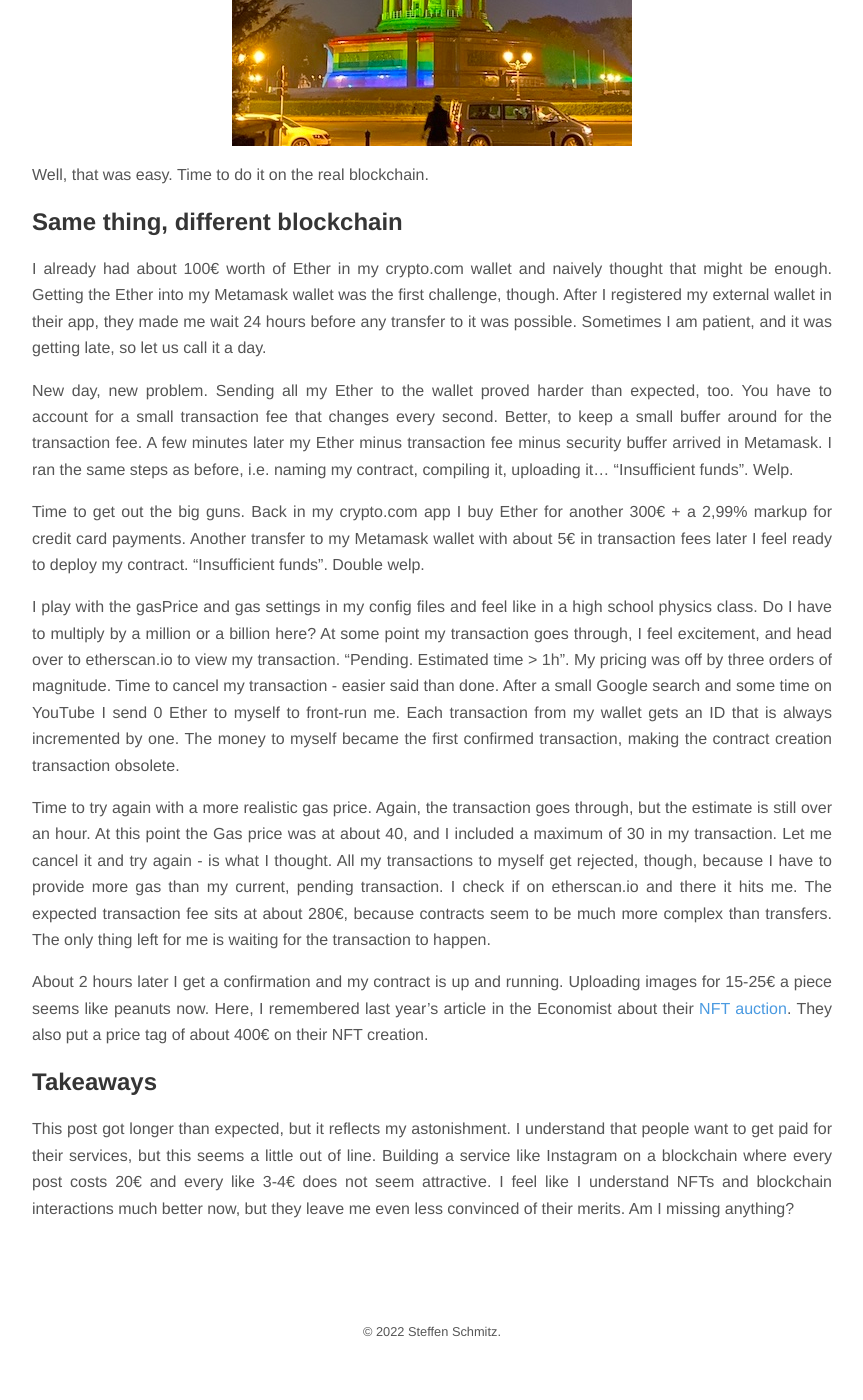
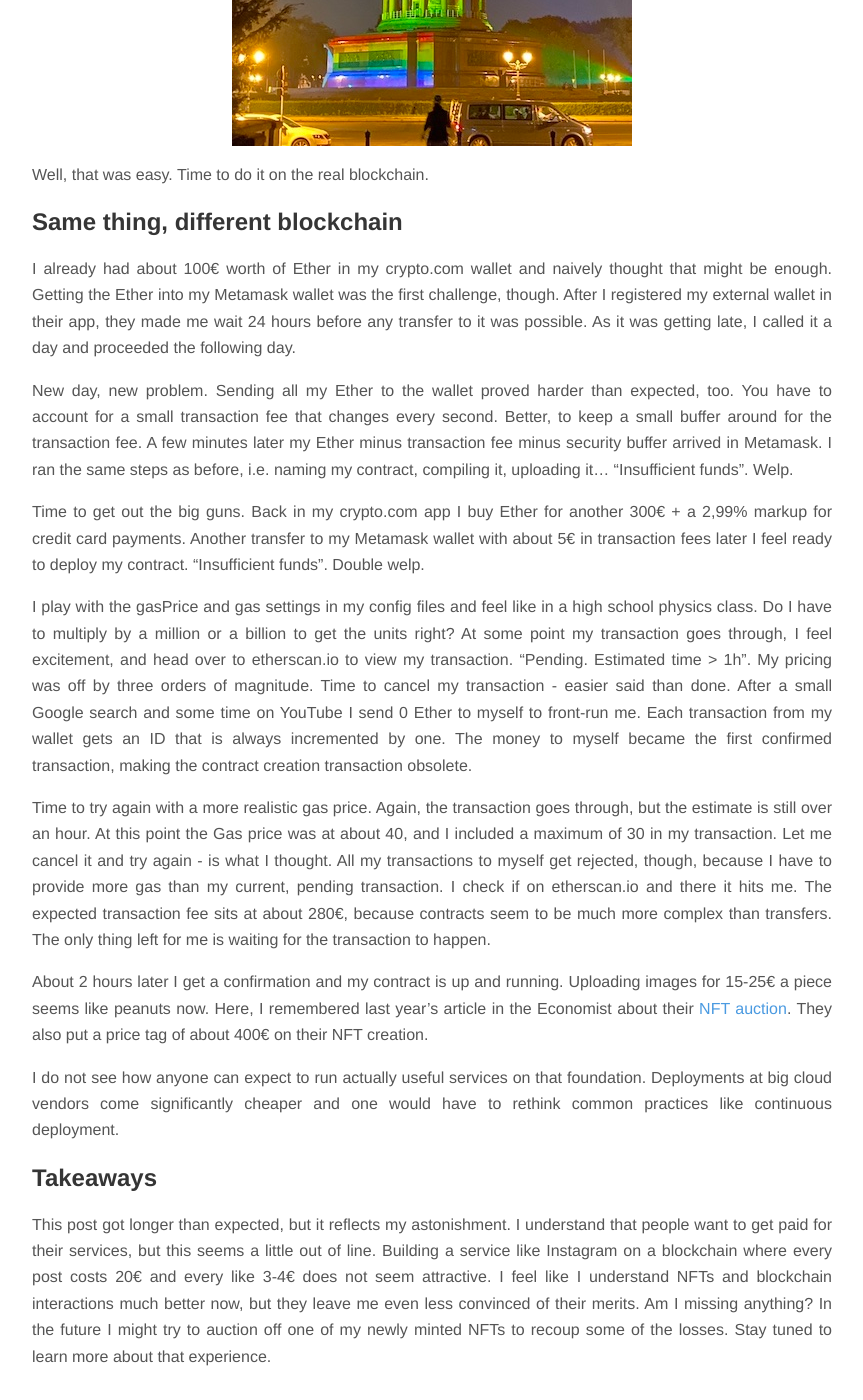
Before and after one commit to Steffen911/steffen911.github.io, a Jekyll site: the page built from _posts/2022-04-09-learning-about-nfts.md, in a window 1280 px wide and 1400 px high, scrolled down 1979 px. Shown: the whole window, without its empty margins (208-1071 px from the left). Built offline with Jekyll 4.4.1, drawn with Linux system fonts in a browser that asks for light colours; nearby versions of some CDN libraries; before the commit the page ends 3355 px from its top, so only the background shows below that; some of the changed text lies outside the part shown.

Commit message:
chore: additional NFT learnings

```diff
--- a/_posts/2022-04-09-learning-about-nfts.md
+++ b/_posts/2022-04-09-learning-about-nfts.md
@@ -58,14 +58,14 @@ The programs itself are small and simple, though.
 
 We start by getting some free money from the generous test network runners and are ready to go.
 
-We use a library to define an ERC-721 token (the technical standard for NFTs) which should not be fixed up with
+We use a library to define an ERC-721 token (the technical standard for NFTs) which should not be confused with
 ERC-20 token (which seems to cover fungible tokens, i.e. crypto currencies).
 That library receives a name, we compile it, and use a small script to send it to the blockchain.
 Apparently, that is all there is to have the generic NFT capability available.
 Now, we upload an image on Pinata, write some metadata that we also upload to Pinata, and send a transaction to our
 contract.
 You can view my first NFT on the test network on [etherscan.io](https://ropsten.etherscan.io/address/0xab8f53da7cdf93ad5ae48cd0322e6caed0eb6051).
-It is a picture of the Siegessaeule in Berlin that you can view below or on the InterPlanetary File System (I love it!)
+It is a picture of the Siegessaeule in Berlin that you can view below or on the InterPlanetary File System (I love the name!)
 on [pinata.cloud](https://gateway.pinata.cloud/ipfs/QmUQDaeiK6e1qM8HJHgKC6giRAMdqbQSPNqZJQeB75VnvG).
 
 ![NFT Siegessaeule](/assets/2022-04-09-learning-about-nfts/siegessaeule.jpeg)
@@ -78,7 +78,7 @@ Time to do it on the real blockchain.
 I already had about 100€ worth of Ether in my crypto.com wallet and naively thought that might be enough.
 Getting the Ether into my Metamask wallet was the first challenge, though.
 After I registered my external wallet in their app, they made me wait 24 hours before any transfer to it was possible.
-Sometimes I am patient, and it was getting late, so let us call it a day.
+As it was getting late, I called it a day and proceeded the following day.
 
 New day, new problem.
 Sending all my Ether to the wallet proved harder than expected, too.
@@ -94,7 +94,7 @@ Another transfer to my Metamask wallet with about 5€ in transaction fees later
 "Insufficient funds". Double welp.
 
 I play with the gasPrice and gas settings in my config files and feel like in a high school physics class.
-Do I have to multiply by a million or a billion here?
+Do I have to multiply by a million or a billion to get the units right?
 At some point my transaction goes through, I feel excitement, and head over to etherscan.io to view my transaction.
 "Pending. Estimated time > 1h".
 My pricing was off by three orders of magnitude.
@@ -117,6 +117,10 @@ Uploading images for 15-25€ a piece seems like peanuts now.
 Here, I remembered last year's article in the Economist about their [NFT auction](https://www.economist.com/the-economist-explains/2021/10/21/why-we-are-selling-our-cover-as-an-nft).
 They also put a price tag of about 400€ on their NFT creation.
 
+I do not see how anyone can expect to run actually useful services on that foundation.
+Deployments at big cloud vendors come significantly cheaper and one would have to rethink common practices like
+continuous deployment.
+
 ## Takeaways
 
 This post got longer than expected, but it reflects my astonishment.
@@ -124,3 +128,5 @@ I understand that people want to get paid for their services, but this seems a l
 Building a service like Instagram on a blockchain where every post costs 20€ and every like 3-4€ does not seem attractive.
 I feel like I understand NFTs and blockchain interactions much better now, but they leave me even less convinced of their merits.
 Am I missing anything?
+In the future I might try to auction off one of my newly minted NFTs to recoup some of the losses.
+Stay tuned to learn more about that experience.
```
Also changed, not shown: other parts of _posts/2022-04-09-learning-about-nfts.md (+3 -3 lines).
